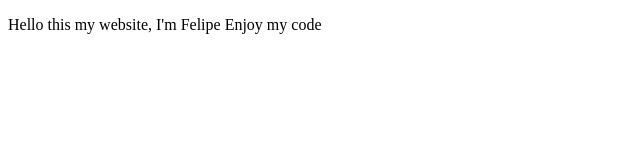
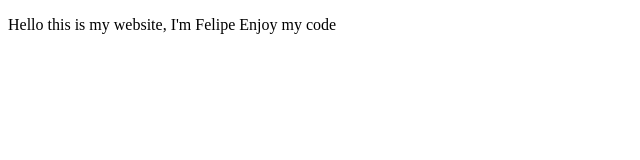
Before and after one commit to FeGarC/proyectoDemoCursoPrework, a plain HTML site: page index.html in a window 1280 px wide. Shown: the full height of the page, 0-640 px from the left. Drawn offline with Linux system fonts and the light colour scheme.

Commit message:
cambios de ortografia

```diff
--- a/index.html
+++ b/index.html
@@ -7,7 +7,7 @@
     <title>Hola Mundo</title>
 </head>
 <body>
-    <p>Hello this my website, I'm Felipe
+    <p>Hello this is my website, I'm Felipe
         Enjoy my code
     </p>
 </body>
```
